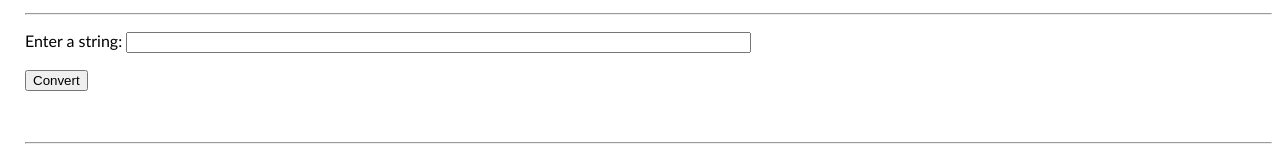
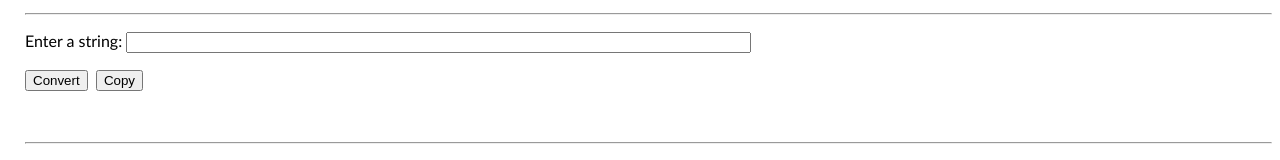
Before and after one commit to ZombieBrine13092/zombifytext.github.io, a plain HTML site: page index.html in a window 1280 px wide. Shown: the part 125-285 px from the top of the page. Drawn offline with Linux system fonts and the light colour scheme.

Commit message:
Copy test

```diff
--- a/index.html
+++ b/index.html
@@ -10,7 +10,7 @@
         <p>This doesn't have a use outside of my own software: <a href="https://github.com/ZombieBrine13092">GitHub</a></p>
         <hr>
         <p>Enter a string: <input id="stringInput" size="75"></p>
-        <button onclick="convertString()">Convert</button>&nbsp;&nbsp;<p style="display: inline;" id="errorText"></p>
+        <button onclick="convertString()">Convert</button>&nbsp;&nbsp;<button onclick="copyText()">Copy</button>&nbsp;&nbsp;<p style="display: inline;" id="errorText"></p>
         <p id="stringOutput">&nbsp;</p>
         </p>
         <hr>
--- a/main.js
+++ b/main.js
@@ -1,8 +1,6 @@
 // zombify the input string
 function convertString() {
-
     var inputStringValue = document.getElementById("stringInput").value;
-
     document.getElementById("stringOutput").innerHTML = zombify(inputStringValue);
 }
 
@@ -10,3 +8,9 @@ function convertString() {
 function throwError(errorString) {
     document.getElementById("errorText").innerHTML = errorString;
 }
+
+function copyText() {
+    var inputStringValue = document.getElementById("stringInput").value;
+    var output = zombify(inputStringValue)
+    navigator.clipboard.writeText(output);
+}
```
